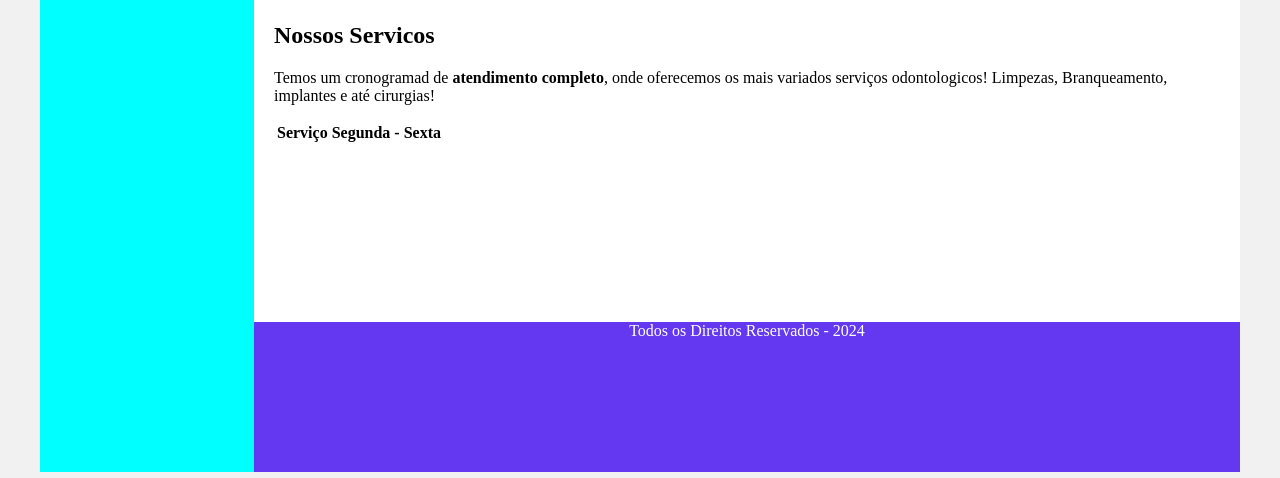
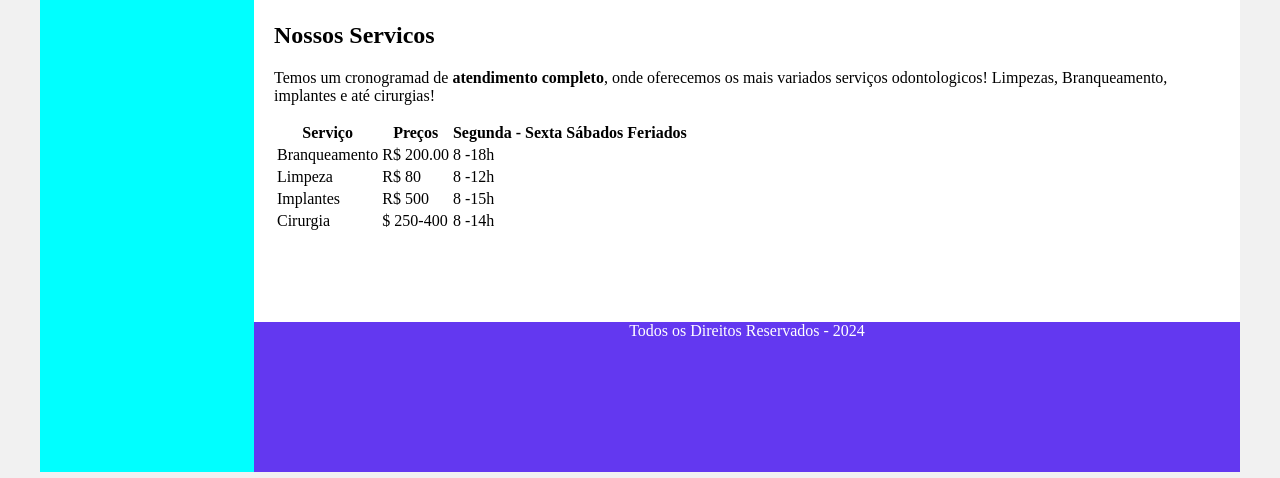
Before and after one commit to Vagner-Alves/html-css, a plain HTML site: page conceitos basicos/Primeiro Site/atendimento.html in a window 1280 px wide. Shown: the part 322-800 px from the top of the page. Drawn offline with Linux system fonts and the light colour scheme.

Commit message:
primeiro site com html

```diff
--- a/conceitos basicos/Primeiro Site/atendimento.html
+++ b/conceitos basicos/Primeiro Site/atendimento.html
@@ -33,13 +33,40 @@
                     <thead>
                         <tr>
                             <th>Serviço</th>
+                            <th>Preços</th>
                             <th>Segunda - Sexta</th>
+                            <th>Sábados</th>
+                            <th>Feriados</th>
                         </tr>
 
                     </thead>
 
 
-                    <tbody></tbody>
+                    <tbody>
+                        <tr>
+                            <td>Branqueamento</td>
+                            <td> R$ 200.00</td>
+                            <td>8 -18h</td>
+                        </tr>
+
+                        <tr>
+                            <td>Limpeza</td>
+                            <td>R$ 80</td>
+                            <td>8 -12h</td>
+                        </tr>
+
+                        <tr>
+                            <td>Implantes</td>
+                            <td>R$ 500</td>
+                            <td>8 -15h</td>
+                        </tr>
+
+                        <tr>
+                            <td>Cirurgia </td>
+                            <td>$ 250-400</td>
+                            <td>8 -14h</td>
+                        </tr>
+                    </tbody>
 
 
                     <tfoot></tfoot>
```
